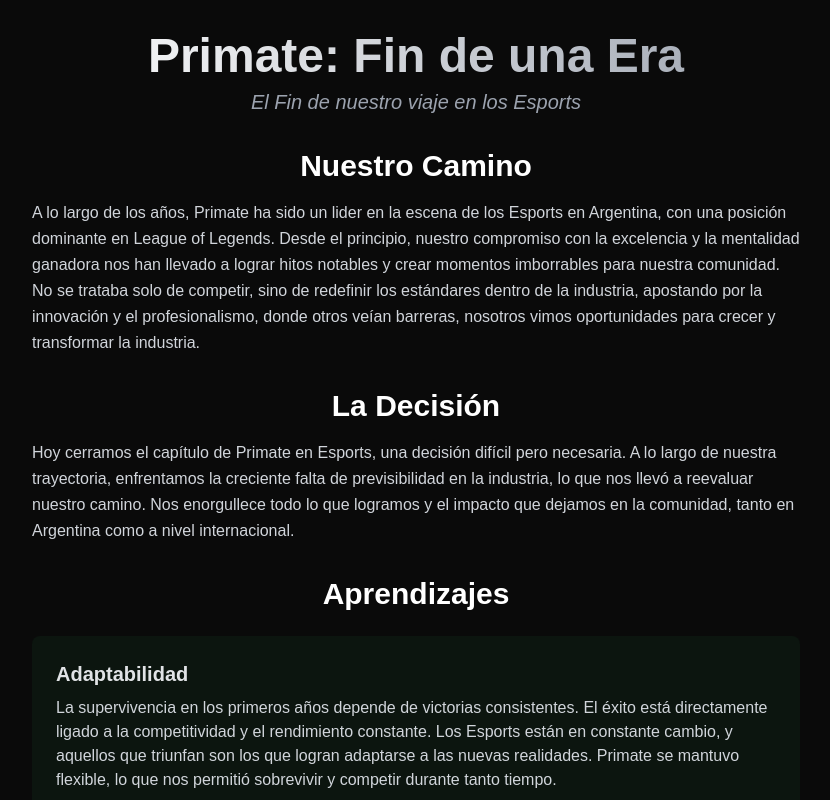
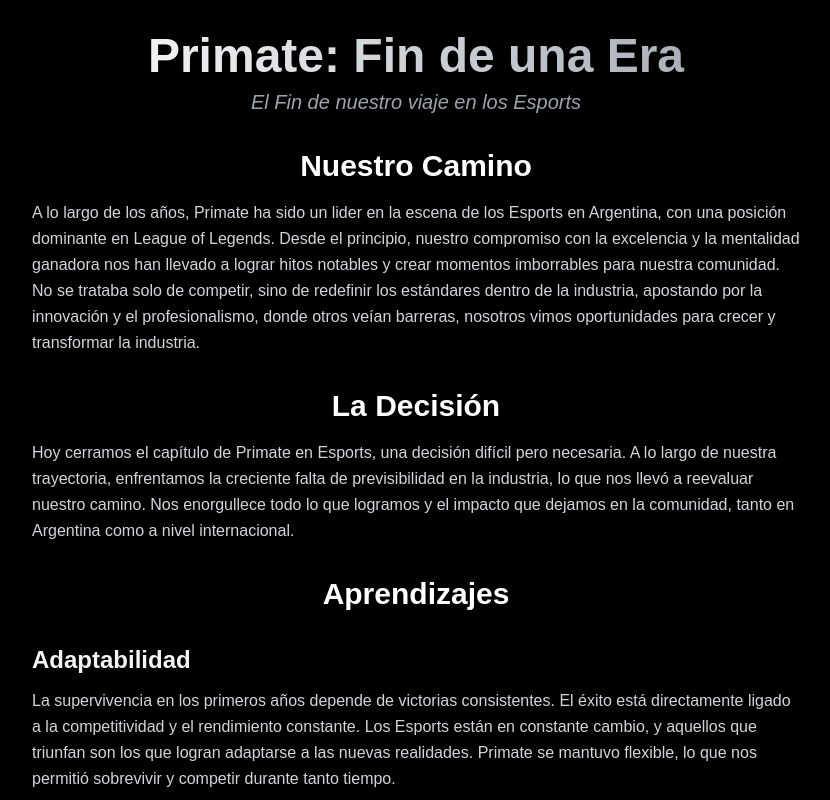
Before and after one commit to 0xRVM/primate-announcement, a Next.js app: page / in a window 1280 px wide. Shown: the top 800 px of the page, without its empty margins (224-1054 px from the left). Built offline with nearby package versions, Linux system fonts and the light colour scheme.

Commit message:
Background y Aprendizajes

```diff
--- a/app/page.tsx
+++ b/app/page.tsx
@@ -1,6 +1,6 @@
 export default function PrimateClosureAnnouncement() {
   return (
-    <div className="min-h-screen bg-[#0a0a0a] text-white flex flex-col items-center p-4 sm:p-8">
+    <div className="min-h-screen bg-black text-white flex flex-col items-center p-4 sm:p-8">
       <main className="max-w-3xl w-full">
         <header className="text-center mb-8">
           <h1 className="text-4xl sm:text-5xl font-bold mb-2 bg-clip-text text-transparent bg-gradient-to-r from-white to-gray-400">Primate: Fin de una Era</h1>
@@ -30,8 +30,8 @@
           </section>
 
 <section>
-          <h2 className="text-3xl font-semibold mb-6 text-center">Aprendizajes</h2>
-          <ul className="space-y-6">
+          <h2 className="text-3xl font-semibold mb-8 text-center">Aprendizajes</h2>
+          <ul className="space-y-8">
             {[
               { title: "Adaptabilidad", content: "La supervivencia en los primeros años depende de victorias consistentes. El éxito está directamente ligado a la competitividad y el rendimiento constante. Los Esports están en constante cambio, y aquellos que triunfan son los que logran adaptarse a las nuevas realidades. Primate se mantuvo flexible, lo que nos permitió sobrevivir y competir durante tanto tiempo." },
               { title: "Exigencia en el Talento", content: "La calidad del personal es crucial. Personal no capacitado genera enormes pérdidas de tiempo, experiencia y recursos, impactando directamente en los resultados. Tener personas altamente capacitadas desde el principio es clave para el éxito de un proyecto." },
@@ -40,9 +40,9 @@
               { title: "Monetización en los Esports", content: <>La dependencia exclusiva de modelos B2B limita el crecimiento de los Esports. Encontrar fuentes de ingresos genuinos y sostenibles es un desafío constante que afecta la longevidad de los equipos y las empresas. La mayoría de los modelos de negocios en Esports están basados en B2B, lo que somete a los equipos a las decisiones de los desarrolladores, limitando su previsibilidad y dejándolos con escaso margen de maniobra.<i> Los equipos de Esports deben enfocar de manera inmediata todos sus esfuerzos en generar ingresos directos de sus audiencias, alejándose de la dependencia exclusiva de acuerdos comerciales con marcas y desarrolladores.</i></> },
               { title: "Datos y Decisiones", content: "Acceder a datos fiables en los Esports es uno de los mayores desafíos. Los desarrolladores controlan la mayoría de la información, lo que dificulta el análisis profundo y la toma de decisiones basada en datos. Esta falta de transparencia es una barrera para la innovación y la optimización dentro del sector." }
             ].map((item, index) => (
-              <li key={index} className="bg-green-900 bg-opacity-15 rounded-lg p-6">
-                <h3 className="text-xl font-semibold mb-2 text-[#e1e3e6]">{item.title}</h3>
-                <p className="text-gray-300 leading-normal">{typeof item.content === 'string' ? item.content : <>{item.content}</>}</p>
+              <li key={index} className="border-b border-green-800 pb-6 last:border-b-0">
+                <h3 className="text-2xl font-semibold mb-3 text-gray-100">{item.title}</h3>
+                <p className="text-gray-300 leading-relaxed">{typeof item.content === 'string' ? item.content : <>{item.content}</>}</p>
               </li>
             ))}
           </ul>
```
